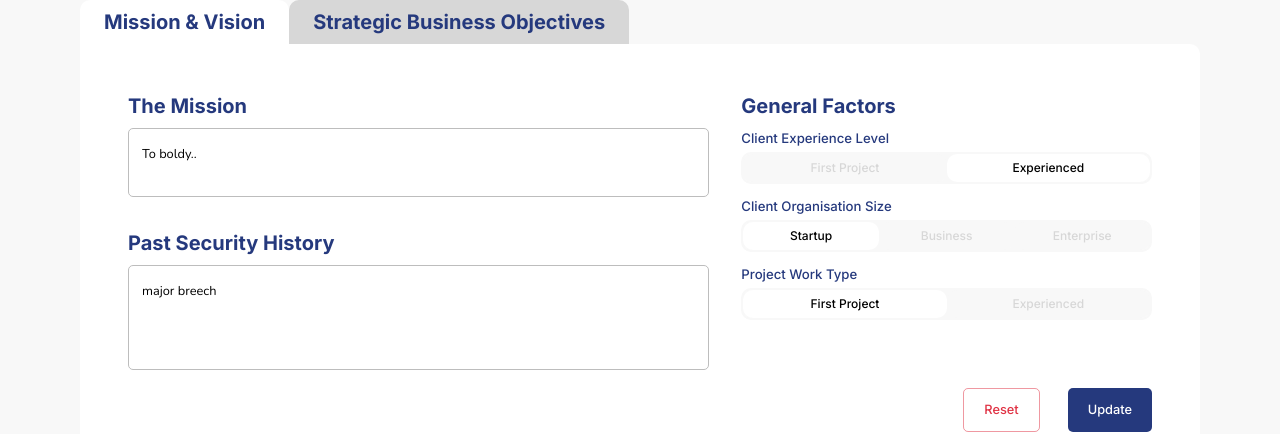
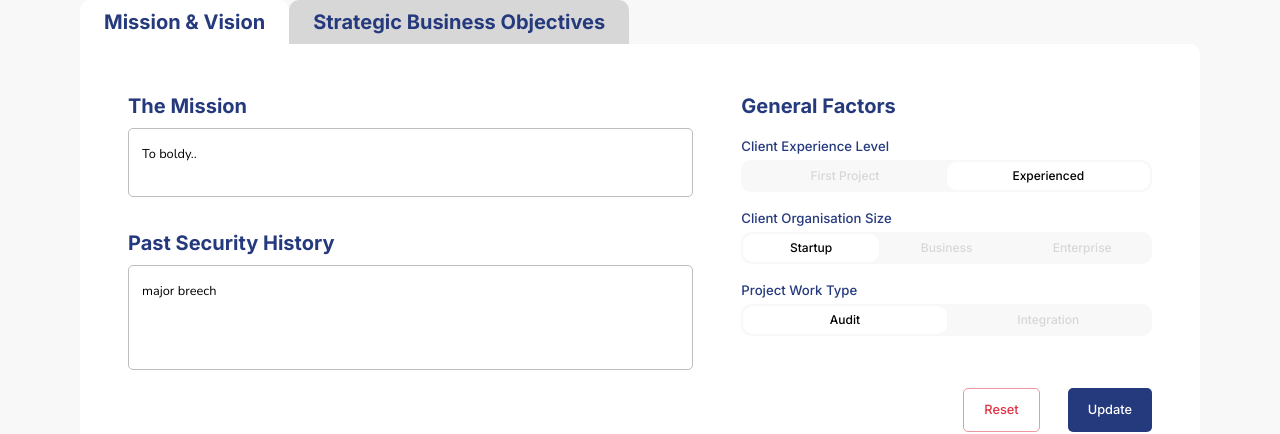
Before and after one commit to XaviourG/avertro-challenge, a React (Create React App) app in the folder client/: page / in a window 1280 px wide. Both pictures are taken after a click on the element "Mission & Vision". Shown: the part 415-849 px from the top of the page. Built offline with nearby package versions, Linux system fonts and the light colour scheme; the HTML template or start-up script is replaced by a standard one.

Commit message:
implement state management for general factors

```diff
--- a/client/src/components/mission/MissionAndVision.tsx
+++ b/client/src/components/mission/MissionAndVision.tsx
@@ -50,7 +50,7 @@ const MissionAndVision = observer((): ReactElement => {
         px={{ xs: '1rem', lg: '2rem'}}
         py={{ xs: '1.5rem', lg: '2rem'}}
       >
-        <Grid item xs={12} lg={7} pr={{sx: '0rem', lg: '1rem'}}>
+        <Grid item xs={12} lg={7} pr={{sx: '0rem', lg: '2rem'}}>
           <Typography variant="h2" sx={{ pb: '0.5rem' }}>
             {'The Mission'}
           </Typography>
@@ -85,10 +85,10 @@ const MissionAndVision = observer((): ReactElement => {
           pl={{xs: '0rem', lg: '1rem'}}
           pt={{xs: '2rem', lg: '0rem'}}
         >
-          <Typography variant="h2" sx={{ pb: '0.5rem' }}>
+          <Typography variant="h2">
             {'General Factors'}
           </Typography>
-          <Typography variant="h3" sx={{ pb: '0.25rem' }}>
+          <Typography variant="h3" sx={{ pb: '0.25rem', pt: '1rem' }}>
             {'Client Experience Level'}
           </Typography>
           <AvertroSelector
@@ -97,7 +97,7 @@ const MissionAndVision = observer((): ReactElement => {
             options={ExperienceFactor}
             select={onChangeSelector}
           />
-          <Typography variant="h3" sx={{ pb: '0.25rem', pt: '0.75rem' }}>
+          <Typography variant="h3" sx={{ pb: '0.25rem', pt: '1rem' }}>
             {'Client Organisation Size'}
           </Typography>
           <AvertroSelector
@@ -106,7 +106,7 @@ const MissionAndVision = observer((): ReactElement => {
             options={ClientSizeFactor}
             select={onChangeSelector}
           />
-          <Typography variant="h3" sx={{ pb: '0.25rem', pt: '0.75rem' }}>
+          <Typography variant="h3" sx={{ pb: '0.25rem', pt: '1rem' }}>
             {'Project Work Type'}
           </Typography>
           <AvertroSelector
--- a/client/src/components/selector/AvertroSelector.tsx
+++ b/client/src/components/selector/AvertroSelector.tsx
@@ -29,7 +29,7 @@ const AvertroSelector = ({
     }}>
       {
         options.map((option, key) => (
-          <div style={{
+          <div key={key} id={`${name} selector`} style={{
             display: 'flex',
             justifyContent: 'center',
             width: '100%',
@@ -39,7 +39,10 @@ const AvertroSelector = ({
             transition: '500ms',
             cursor: 'pointer',
             color: (key === selected) ? Colors.BODY_TEXT : Colors.PAGE_BORDER,
-          }} onClick={() => setSelected(key)}>
+          }} onClick={() => {
+            setSelected(key);
+            select(option, name);
+          }}>
             <Typography color='inherit' variant="h3" sx={{ fontSize: '0.75rem'}}>
               {option}
             </Typography>
--- a/client/src/models/DTOs/MissionContentDTO.ts
+++ b/client/src/models/DTOs/MissionContentDTO.ts
@@ -10,8 +10,8 @@ export const ClientSizeFactor = [
 ]
 
 export const WorkTypeFactor = [
-  'First Project',
-  'Experienced',
+  'Audit',
+  'Integration',
 ]
 
 export interface SecurityFactors {
```
